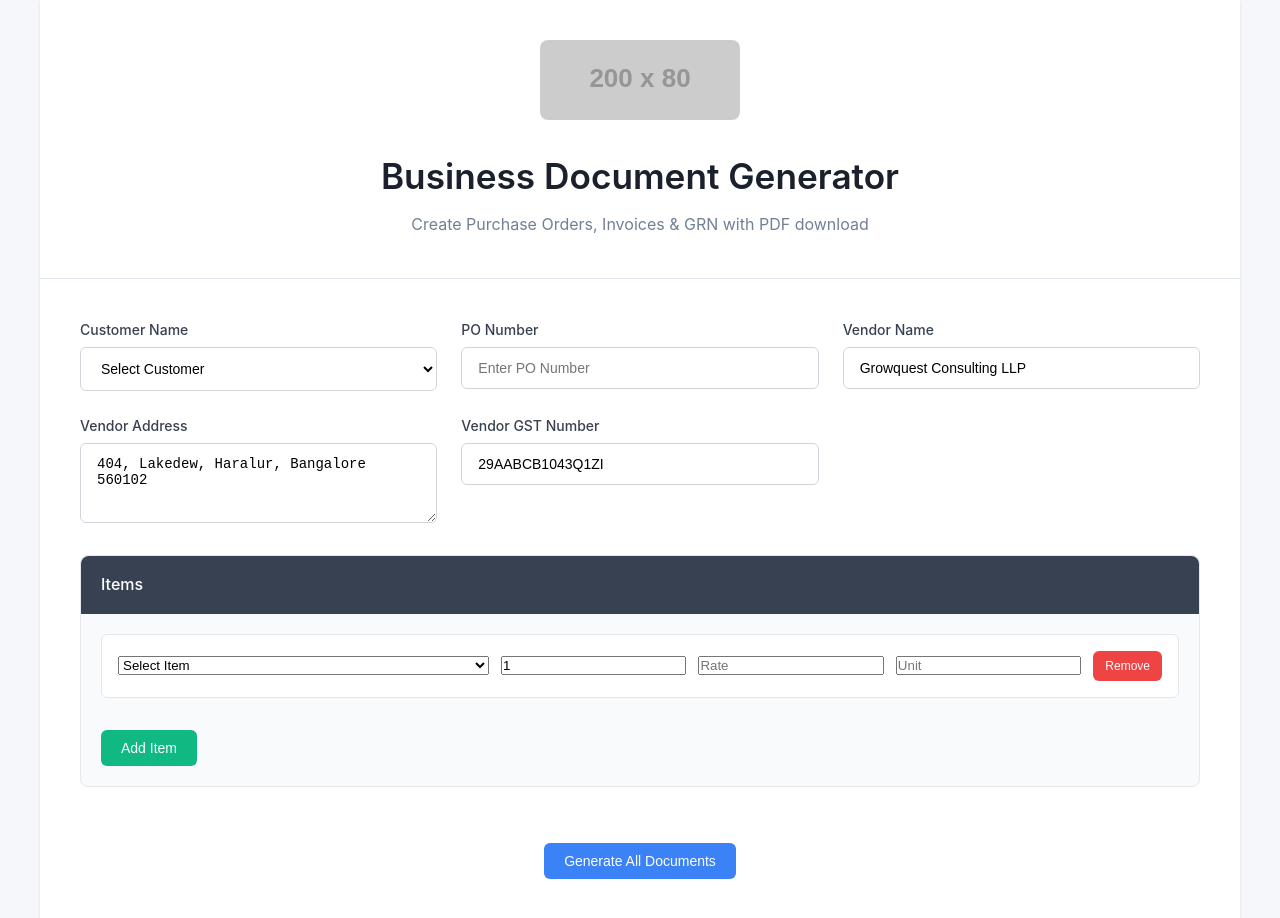
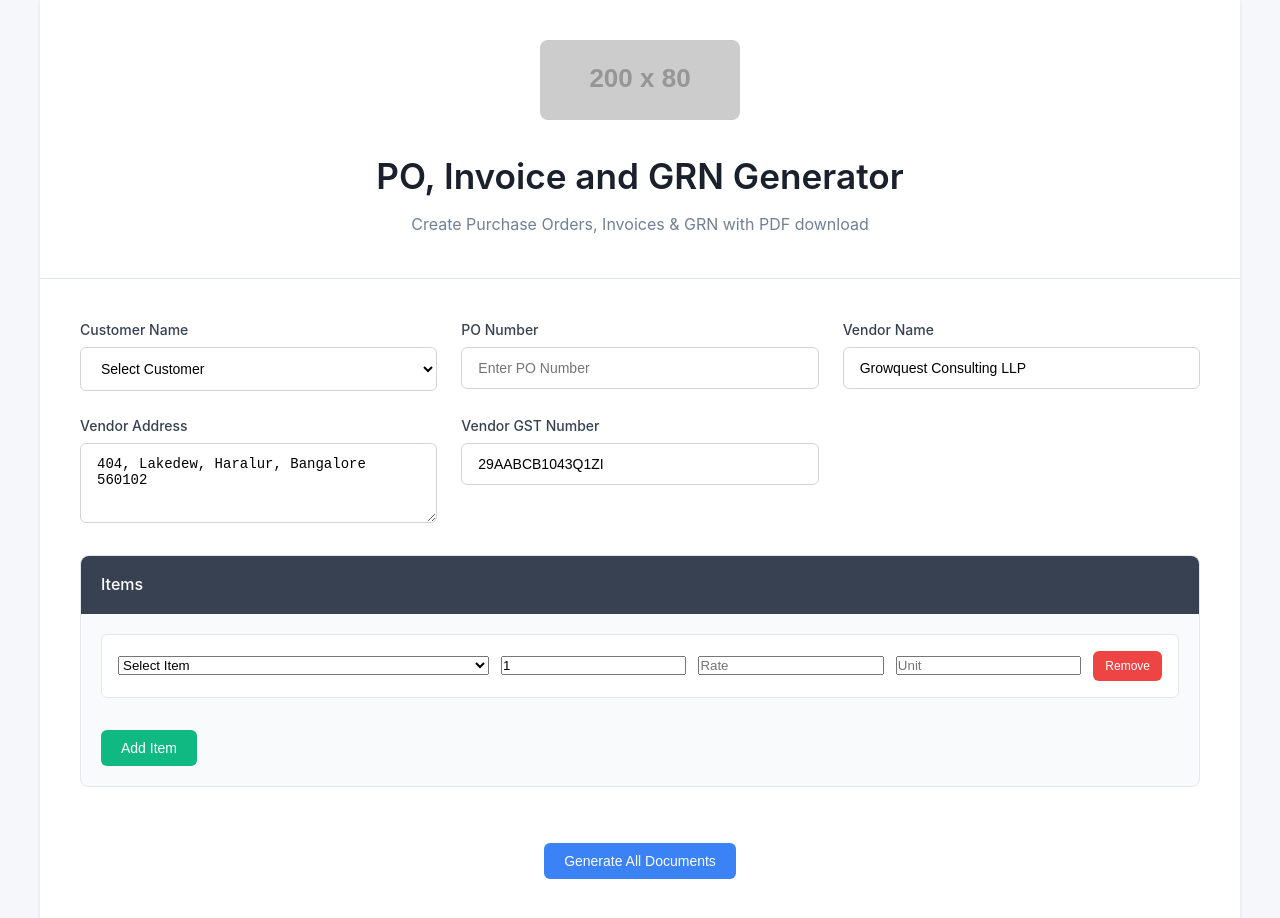
Before and after one commit to infiniteplay/3-way-generator, a plain HTML site: page index.html in a window 1280 px wide. Drawn offline with nearby package versions, Linux system fonts and the light colour scheme; placeholder pictures from the web are drawn by us.

Commit message:
Update index.html

```diff
--- a/index.html
+++ b/index.html
@@ -323,7 +323,7 @@
             <!-- Replace the src URL below with your logo URL -->
             <img src="https://via.placeholder.com/200x80/3b82f6/ffffff?text=Your+Logo" alt="Company Logo" style="max-height: 80px; margin-bottom: 20px; border-radius: 8px;">
 
-            <h1>Business Document Generator</h1>
+            <h1>PO, Invoice and GRN Generator</h1>
             <p>Create Purchase Orders, Invoices & GRN with PDF download</p>
         </div>
 
```
